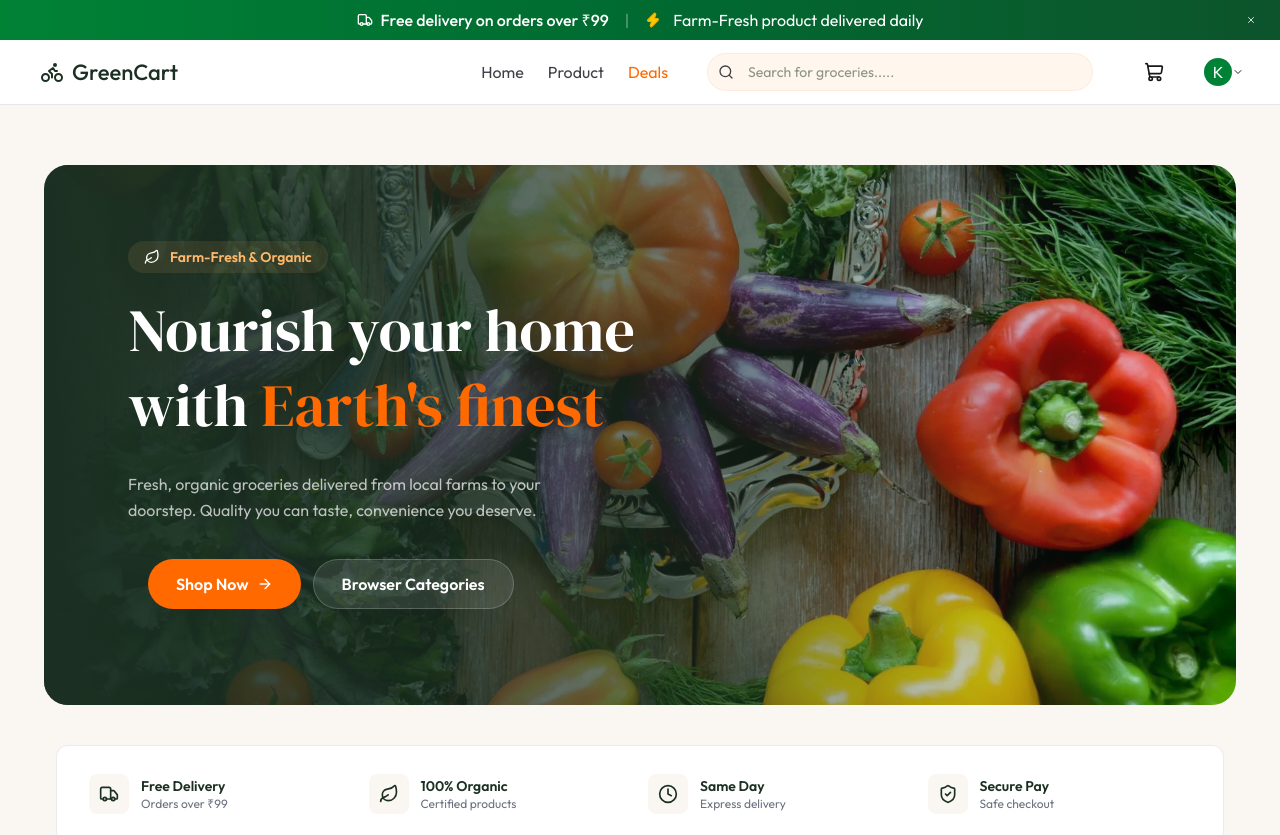
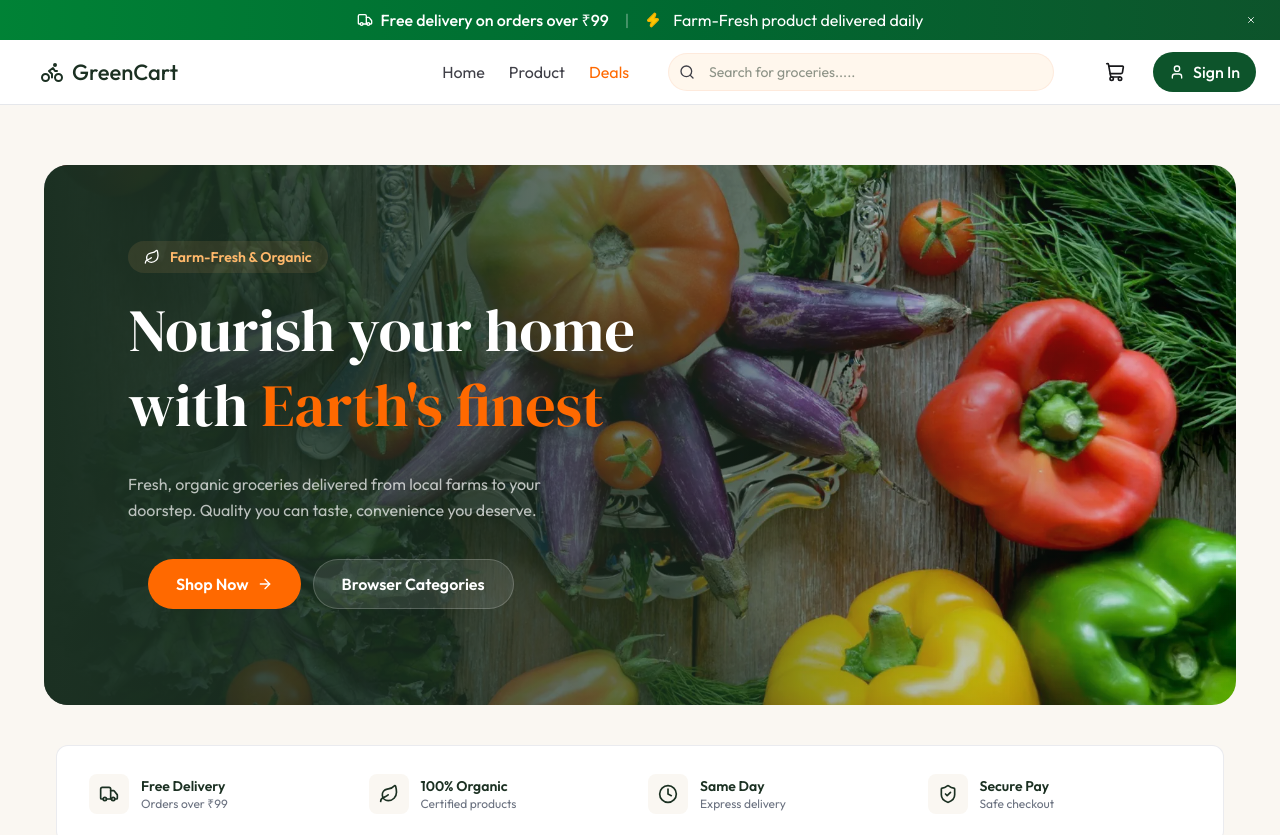
Before and after one commit to karandixit016-create/GreenCart-Grocery-Store, a React (Vite) app: page / in a window 1280 px wide. Shown: the top 835 px of the page. Built offline with nearby package versions, Linux system fonts and the light colour scheme.

Commit message:
change the name of user

```diff
--- a/src/components/Navbar.tsx
+++ b/src/components/Navbar.tsx
@@ -5,11 +5,7 @@ import { useCart } from "../context/CartContext";
 
   const Navbar = () => {
   // eslint-disable-next-line @typescript-eslint/no-explicit-any
-  const user: any = {
-    name : "Karan Dixit",
-    email : "Karan280@gmail.com",
-    isAdmin : true
-  }
+  const user: any = null;
 
   const { cartCount, setIsCartOpen } = useCart()
 
```
